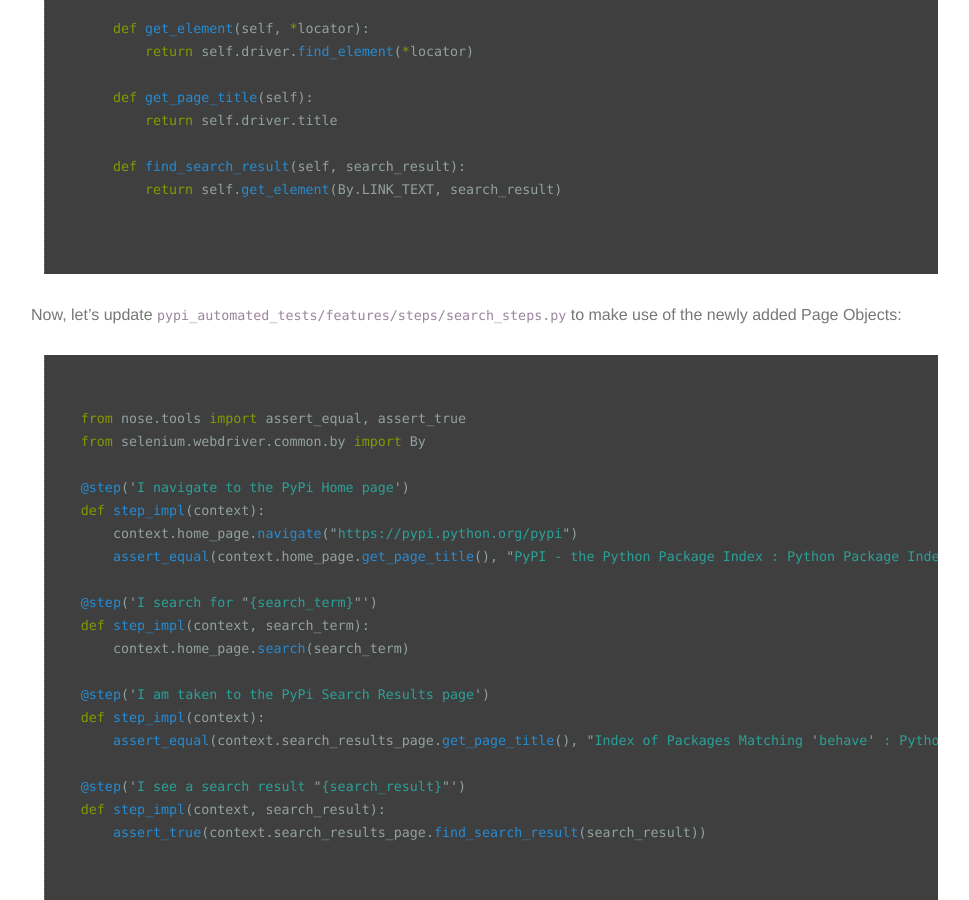
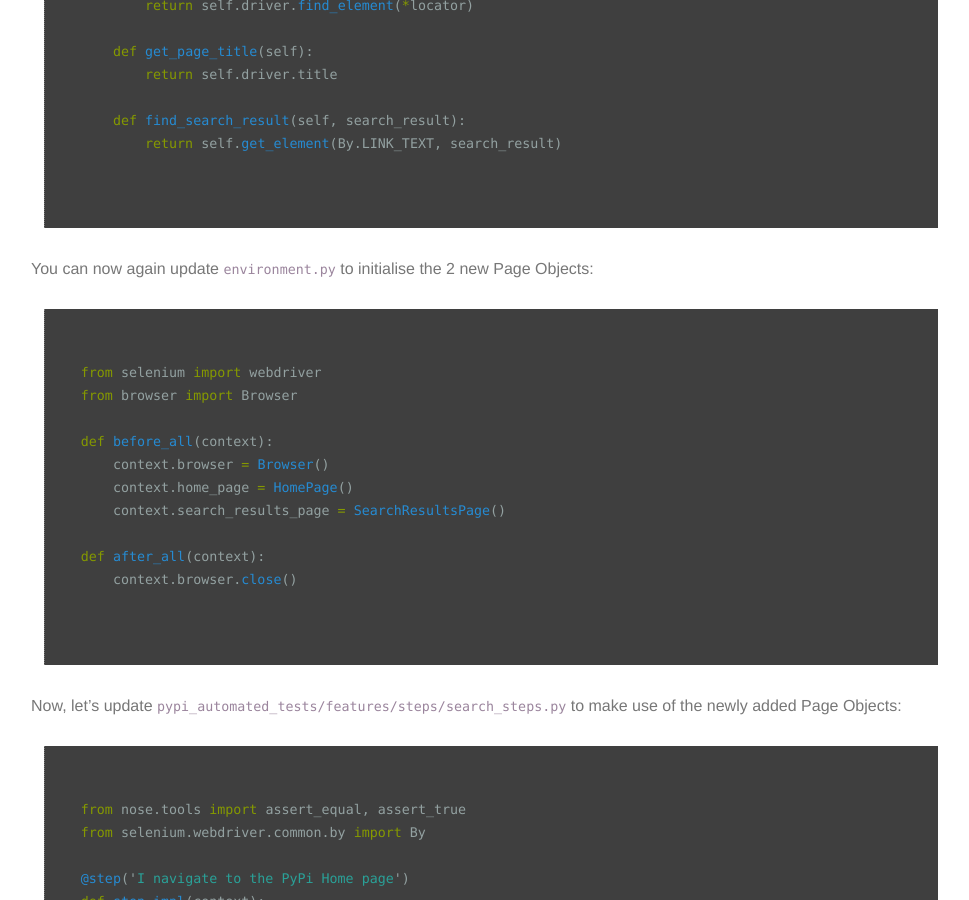
Before and after one commit to the-creative-tester/blog, a Jekyll site: the page built from _posts/2016-04-25-Python-Web-Browser-Automation-Behave.md, in a window 1280 px wide and 900 px high, scrolled down 8503 px. Shown: the whole window, without its empty margins (149-1118 px from the left). Built offline with Jekyll 4.4.1, drawn with Linux system fonts in a browser that asks for light colours; nearby versions of some CDN libraries; some of the changed text lies outside the part shown.

Commit message:
update python behave post

````diff
--- a/_posts/2016-04-25-Python-Web-Browser-Automation-Behave.md
+++ b/_posts/2016-04-25-Python-Web-Browser-Automation-Behave.md
@@ -337,6 +335,23 @@ class SearchResultsPage(Browser):
 >
     def find_search_result(self, search_result):
         return self.get_element(By.LINK_TEXT, search_result)
+>
+~~~
+
+You can now again update ```environment.py``` to initialise the 2 new Page Objects:
+
+>
+~~~ python
+from selenium import webdriver
+from browser import Browser
+>
+def before_all(context):
+    context.browser = Browser()
+    context.home_page = HomePage()
+    context.search_results_page = SearchResultsPage()
+>
+def after_all(context):
+    context.browser.close()
 >
 ~~~
 
````
Also changed, not shown: other parts of _posts/2016-04-25-Python-Web-Browser-Automation-Behave.md (+0 -2 lines).
